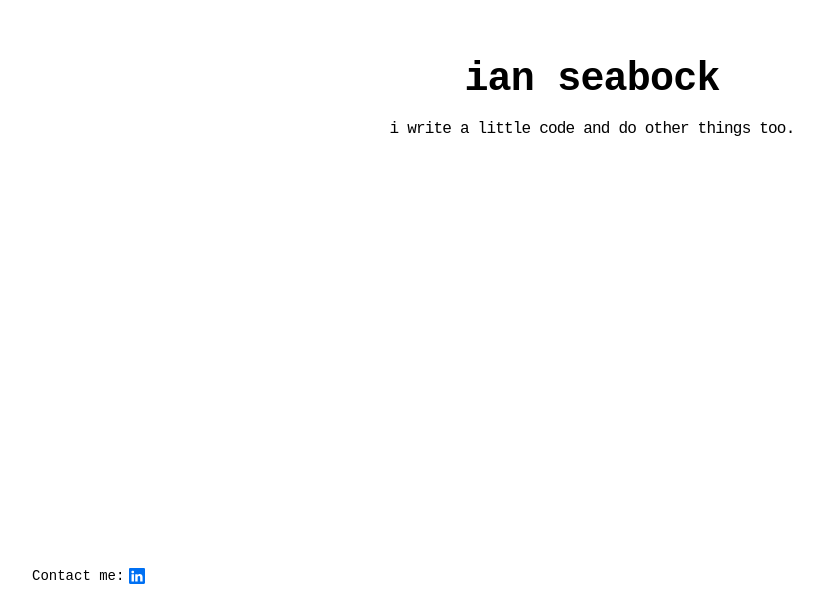
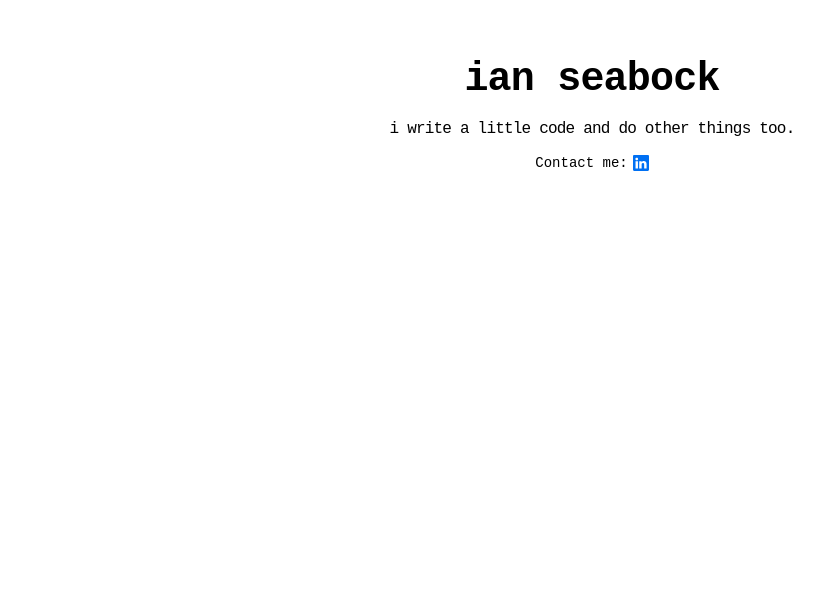
Before and after one commit to iseabock/ianseabock, a Next.js app: page / in a window 1280 px wide. Shown: the part 184-800 px from the top of the page, without its empty margins (48-871 px from the left). Built offline with nearby package versions, Linux system fonts and the light colour scheme.

Commit message:
move contact from footer to header; remove gray background;

```diff
--- a/components/Footer.jsx
+++ b/components/Footer.jsx
@@ -1,8 +1,5 @@
 import React from 'react';
 import Box from '@mui/material/Box';
-
-import Link from '@mui/material/Link';
-import { Typography } from '@mui/material';
 
 const Footer = () => (
     <Box
@@ -11,38 +8,7 @@ const Footer = () => (
             width: '100%',
             height: '50px',
             padding: '0 1rem'
-        }}>
-        <Box sx={{ flexDirection: 'row', display: 'inline-flex' }}>
-            <Typography
-                variant="body2"
-                component="p"
-                sx={{
-                    // marginTop: '1rem',
-                    lineHeight: 1.2
-                }}>
-                Contact me:
-            </Typography>
-
-            <Link
-                href="https://www.linkedin.com/in/seabock/"
-                sx={{
-                    marginLeft: '5px',
-                    color: '#0070f3',
-                    textDecoration: 'none'
-                }}
-                rel="noreferrer"
-                target="_blank">
-                <svg
-                    xmlns="http://www.w3.org/2000/svg"
-                    width="16"
-                    height="16"
-                    fill="currentColor"
-                    viewBox="0 0 16 16">
-                    <path d="M0 1.146C0 .513.526 0 1.175 0h13.65C15.474 0 16 .513 16 1.146v13.708c0 .633-.526 1.146-1.175 1.146H1.175C.526 16 0 15.487 0 14.854V1.146zm4.943 12.248V6.169H2.542v7.225h2.401zm-1.2-8.212c.837 0 1.358-.554 1.358-1.248-.015-.709-.52-1.248-1.342-1.248-.822 0-1.359.54-1.359 1.248 0 .694.521 1.248 1.327 1.248h.016zm4.908 8.212V9.359c0-.216.016-.432.08-.586.173-.431.568-.878 1.232-.878.869 0 1.216.662 1.216 1.634v3.865h2.401V9.25c0-2.22-1.184-3.252-2.764-3.252-1.274 0-1.845.7-2.165 1.193v.025h-.016a5.54 5.54 0 0 1 .016-.025V6.169h-2.4c.03.678 0 7.225 0 7.225h2.4z" />
-                </svg>
-            </Link>
-        </Box>
-    </Box>
+        }}></Box>
 );
 
 export default Footer;
--- a/components/Header.jsx
+++ b/components/Header.jsx
@@ -1,5 +1,6 @@
 import React from 'react';
 import Box from '@mui/material/Box';
+import Link from '@mui/material/Link';
 import Typography from '@mui/material/Typography';
 
 import config from '../config';
@@ -30,6 +31,44 @@ const Header = () => (
             }}>
             i write a little code and do other things too.
         </Typography>
+        <Box
+            sx={{
+                flexDirection: 'row',
+                display: 'inline-flex',
+                alignItems: 'center',
+                justifyContent: 'center',
+                marginTop: '1rem',
+                width: '100%'
+            }}>
+            <Typography
+                variant="body2"
+                component="p"
+                sx={{
+                    lineHeight: 1.2
+                }}>
+                Contact me:
+            </Typography>
+
+            <Link
+                href="https://www.linkedin.com/in/seabock/"
+                sx={{
+                    marginLeft: '5px',
+                    marginBottom: '-3px',
+                    color: '#0070f3',
+                    textDecoration: 'none'
+                }}
+                rel="noreferrer"
+                target="_blank">
+                <svg
+                    xmlns="http://www.w3.org/2000/svg"
+                    width="16"
+                    height="16"
+                    fill="currentColor"
+                    viewBox="0 0 16 16">
+                    <path d="M0 1.146C0 .513.526 0 1.175 0h13.65C15.474 0 16 .513 16 1.146v13.708c0 .633-.526 1.146-1.175 1.146H1.175C.526 16 0 15.487 0 14.854V1.146zm4.943 12.248V6.169H2.542v7.225h2.401zm-1.2-8.212c.837 0 1.358-.554 1.358-1.248-.015-.709-.52-1.248-1.342-1.248-.822 0-1.359.54-1.359 1.248 0 .694.521 1.248 1.327 1.248h.016zm4.908 8.212V9.359c0-.216.016-.432.08-.586.173-.431.568-.878 1.232-.878.869 0 1.216.662 1.216 1.634v3.865h2.401V9.25c0-2.22-1.184-3.252-2.764-3.252-1.274 0-1.845.7-2.165 1.193v.025h-.016a5.54 5.54 0 0 1 .016-.025V6.169h-2.4c.03.678 0 7.225 0 7.225h2.4z" />
+                </svg>
+            </Link>
+        </Box>
     </Box>
 );
 
--- a/pages/_document.js
+++ b/pages/_document.js
@@ -10,7 +10,7 @@ class MyDocument extends Document {
         return (
             <Html lang="en">
                 <Head />
-                <body style={{ backgroundColor: '#F9F9F9', margin: 0 }}>
+                <body style={{ margin: 0 }}>
                     <Main />
                     <NextScript />
                 </body>
```
